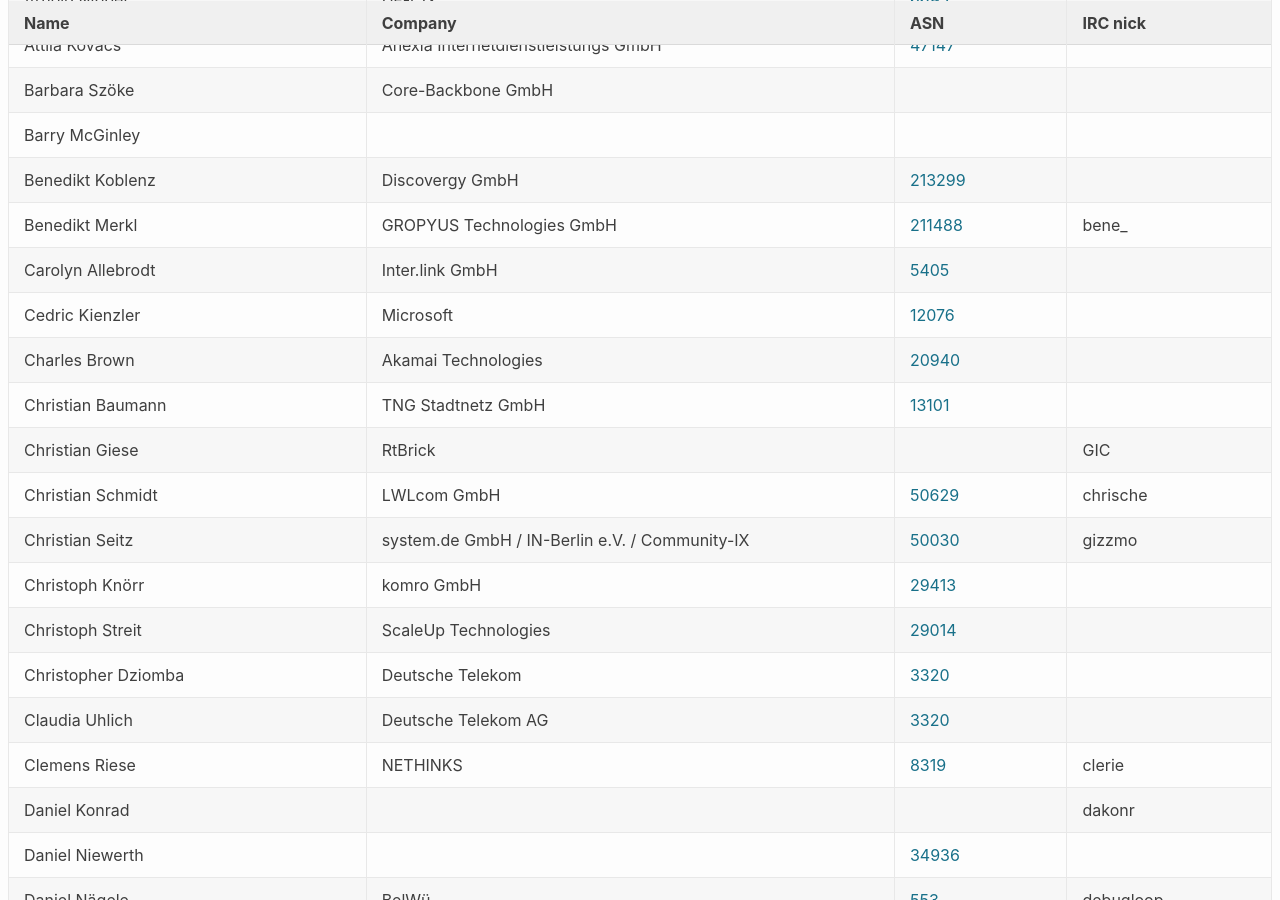
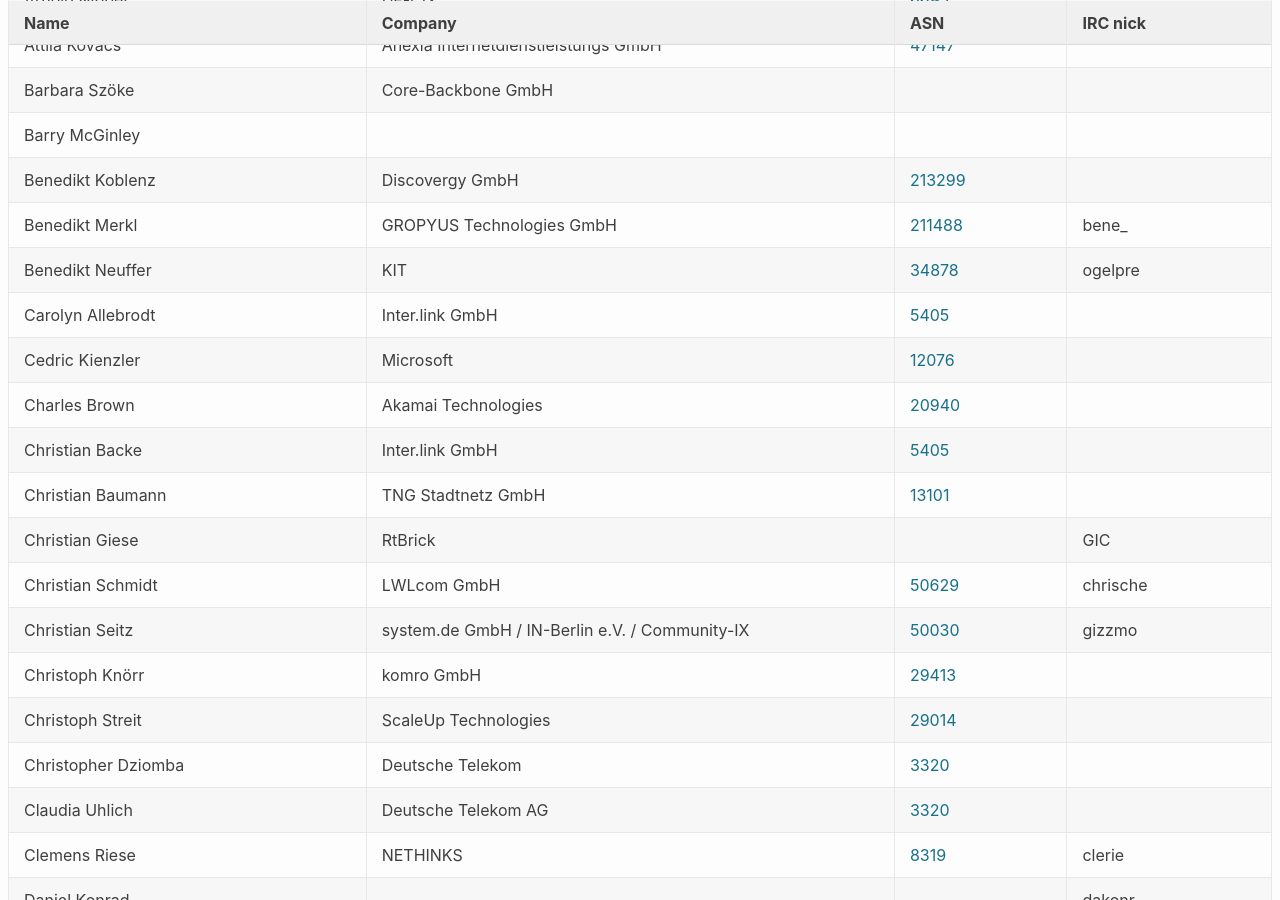
Before and after one commit to denog/pretix-attendeelist, a Jekyll site: the page built from denog14/index.md, in a window 1280 px wide and 900 px high, scrolled down 964 px. Built offline with Jekyll 4.4.1, drawn with Linux system fonts in a browser that asks for light colours; some of the changed text lies outside the part shown.

Commit message:
Latest data: Tue Oct 25 07:55:53 UTC 2022

```diff
--- a/_data/attendees_denog14_onsite.json
+++ b/_data/attendees_denog14_onsite.json
@@ -138,6 +138,12 @@
     "asn": "211488"
   },
   {
+    "name": "Benedikt Neuffer",
+    "company": "KIT",
+    "irc": "ogelpre",
+    "asn": "34878"
+  },
+  {
     "name": "Carolyn Allebrodt",
     "company": "Inter.link GmbH",
     "irc": null,
@@ -154,6 +160,12 @@
     "company": "Akamai Technologies",
     "irc": null,
     "asn": "20940"
+  },
+  {
+    "name": "Christian Backe",
+    "company": "Inter.link GmbH",
+    "irc": null,
+    "asn": "5405"
   },
   {
     "name": "Christian Baumann",
@@ -1140,6 +1152,12 @@
     "asn": "3320.209039"
   },
   {
+    "name": "Struppi Strobl",
+    "company": "Inter.link",
+    "irc": null,
+    "asn": "5405"
+  },
+  {
     "name": "Susanne Bauer",
     "company": "Into Games",
     "irc": null,
```
